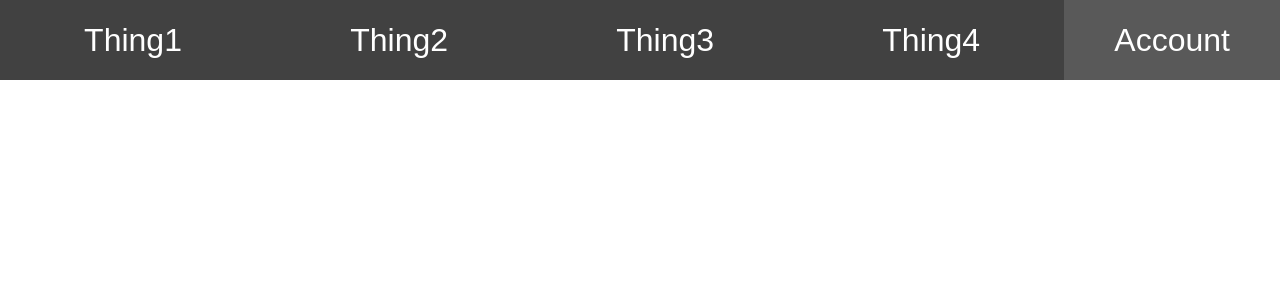
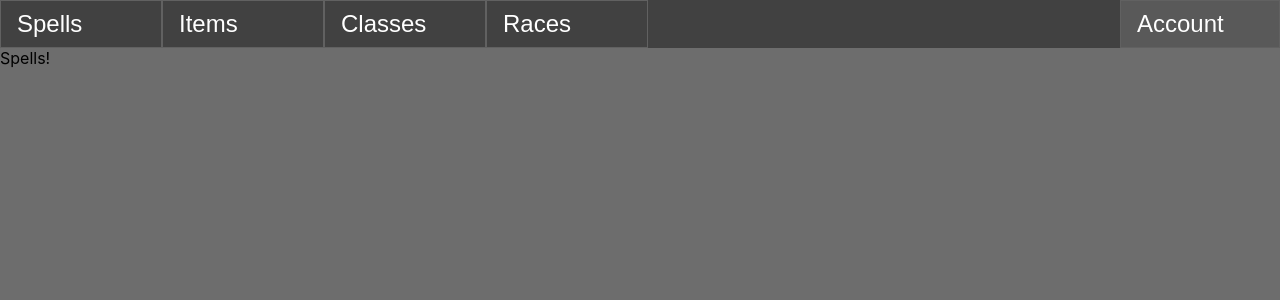
Before and after one commit to CodeBuddiesMT/spell-list, a React (Create React App) app: page /spells in a window 1280 px wide. Shown: the top 300 px of the page. Built offline with nearby package versions, Linux system fonts and the light colour scheme.

Commit message:
fix links in header, add routing to different pages

```diff
--- a/package.json
+++ b/package.json
@@ -10,7 +10,6 @@
     "react": "^17.0.2",
     "react-dom": "^17.0.2",
     "react-router": "^5.2.0",
-    "react-router-dom": "^5.2.0",
     "react-scripts": "4.0.3",
     "styled-components": "^5.3.0",
     "web-vitals": "^1.1.2"
--- a/src/App.js
+++ b/src/App.js
@@ -1,9 +1,8 @@
 import './styling/App.css';
-import Header from './components/header'
+
 function App() {
   return (
     <div className="App">
-        <Header/>
         <div className="content">
 
         </div>
--- a/src/components/buttons/HeaderButton.jsx
+++ b/src/components/buttons/HeaderButton.jsx
@@ -1,34 +1,41 @@
-import styled from 'styled-components';
-import React from 'react'
+import styled from "styled-components";
+import React from "react";
 
+const ButtonContainer = styled.div`
+  flex-grow: 1;
+  border: solid 1px;
+  border-color: transparent;
+  width: 100%;
+  max-width: 10rem;
+  border-color: #616161;
+  color: white;
+  transition: 0.3s;
+  &:hover {
+    border-color: #00000022;
+    color: black;
+  }
+`;
 const ButtonDiv = styled.button`
-    flex-grow: 1;
-    color: white;
-    background-color: transparent;
-    padding: 1rem;
-    font-size: 2rem;
-    border-radius: .25rem;
-    border: none;
-    margin: auto;
-    transition: 0.3s;
-    max-width: 10rem;
-    &:hover {
-        color: #000000;
-        border: solid;
-    }
+  position: relative;
+  top: 50%;
+  transform: translate(0, -50%);
+  color: inherit;
+  background-color: transparent;
+  padding: 1rem;
+  font-size: 1.5rem;
+  border-radius: 0.25rem;
+  border: none;
+  max-width: 10rem;
 `;
 
 const HeaderButton = (props) => {
+  const { children, handleClick } = props;
 
-    const {children, handleClick} = props
-
-    return(
-        <>
-            <ButtonDiv onClick={() => handleClick(children)}>
-                {children}
-            </ButtonDiv>
-        </>
-    );
-}
+  return (
+    <ButtonContainer>
+      <ButtonDiv onClick={() => handleClick(children)}>{children}</ButtonDiv>
+    </ButtonContainer>
+  );
+};
 
 export default HeaderButton;
--- a/src/components/header/index.jsx
+++ b/src/components/header/index.jsx
@@ -1,13 +1,15 @@
-import styled from 'styled-components';
-import { HeaderButton } from '../buttons';
+import styled from "styled-components";
+// import { HeaderButton } from '../buttons';
+import { HeaderLink } from "../links";
+
+import { Link } from "react-router-dom";
 
 const HeaderDiv = styled.div`
-    position: absolute;
   display: flex;
   flex-direction: row;
   top: 0%;
   width: 100%;
-    height: 5rem;
+  height: 3rem;
   background-color: #414141;
   font-size: 2rem;
 `;
@@ -23,40 +25,41 @@ const AccountDiv = styled.div`
   background-color: #595959;
   flex-grow: 1;
   font-size: 2rem;
+  max-width: 10rem;
 `;
 
+const StyledLink = styled(Link)`
+  text-decoration: none;
+  color: inherit;
+  &:focus,
+  &:hover,
+  &:visited,
+  &:link,
+  &:active {
+    text-decoration: none;
+  }
+`;
 
 const Header = (props) => {
-
   const handleClick = (params) => {
     console.log(`You clicked the ${params} button!`);
-    }
+  };
 
   return (
     <>
       <HeaderDiv>
         <ButtonsDiv>
-                    <HeaderButton handleClick={handleClick}>
-                        Thing1
-                    </HeaderButton>
-                    <HeaderButton handleClick={handleClick}>
-                        Thing2
-                    </HeaderButton>
-                    <HeaderButton handleClick={handleClick}>
-                        Thing3
-                    </HeaderButton>
-                    <HeaderButton handleClick={handleClick}>
-                        Thing4
-                    </HeaderButton>
+          <HeaderLink to="spells">Spells</HeaderLink>
+          <HeaderLink to="items">Items</HeaderLink>
+          <HeaderLink to="classes">Classes</HeaderLink>
+          <HeaderLink to="races">Races</HeaderLink>
         </ButtonsDiv>
         <AccountDiv>
-                    <HeaderButton handleClick={handleClick}>
-                        Account
-                    </HeaderButton>
+          <HeaderLink to="account">Account</HeaderLink>
         </AccountDiv>
       </HeaderDiv>
     </>
   );
-}
+};
 
 export default Header;
--- /dev/null
+++ b/src/components/links/HeaderLink.jsx
@@ -0,0 +1,64 @@
+// file: /components/LinkButton.jsx
+import React from "react";
+import PropTypes from "prop-types";
+import { withRouter } from "react-router";
+import styled from "styled-components";
+
+const ButtonContainer = styled.div`
+  flex-grow: 1;
+  border: solid 1px;
+  border-color: transparent;
+  width: 100%;
+  max-width: 10rem;
+  border-color: #616161;
+  color: white;
+  transition: 0.3s;
+  &:hover {
+    border-color: #00000022;
+    color: black;
+  }
+`;
+const ButtonDiv = styled.button`
+  position: relative;
+  top: 50%;
+  transform: translate(0, -50%);
+  color: inherit;
+  background-color: transparent;
+  padding: 1rem;
+  font-size: 1.5rem;
+  border-radius: 0.25rem;
+  border: none;
+  max-width: 10rem;
+`;
+
+const HeaderLink = (props) => {
+  const {
+    history,
+    location,
+    match,
+    staticContext,
+    to,
+    onClick,
+    // ⬆ filtering out props that `button` doesn’t know what to do with.
+    ...rest
+  } = props;
+  return (
+    <ButtonContainer
+      onClick={(event) => {
+        onClick && onClick(event);
+        history.push(to);
+      }}
+    >
+      <ButtonDiv
+        {...rest} // `children` is just another prop!
+      />
+    </ButtonContainer>
+  );
+};
+
+HeaderLink.propTypes = {
+  to: PropTypes.string.isRequired,
+  children: PropTypes.node.isRequired,
+};
+
+export default withRouter(HeaderLink);
--- /dev/null
+++ b/src/components/links/index.js
@@ -0,0 +1,3 @@
+import HeaderLink from './HeaderLink.jsx';
+
+export { HeaderLink };
--- a/src/index.js
+++ b/src/index.js
@@ -1,14 +1,38 @@
-import React from 'react';
-import ReactDOM from 'react-dom';
-import './styling/index.css';
-import App from './App';
-import reportWebVitals from './reportWebVitals';
+import React from "react";
+import ReactDOM from "react-dom";
+import "./styling/index.css";
+import App from "./App";
+import reportWebVitals from "./reportWebVitals";
+import { BrowserRouter, Route, Switch } from "react-router-dom";
+import Header from "./components/header";
 
+import styled from "styled-components";
+
+import Spells from "./views/spells";
+import Items from "./views/items";
+import Races from "./views/races";
+import Classes from "./views/classes";
+const Container = styled.div`
+  width: 100%;
+  height: 100%;
+  flex-direction: column;
+  background-color: #1c1c1c;
+`;
 ReactDOM.render(
   <React.StrictMode>
-    <App />
+    <BrowserRouter>
+      <Container>
+        <Header />
+        <Switch>
+          <Route path="/spells" component={Spells} />
+          <Route path="/items" component={Items} />
+          <Route path="/races" component={Races} />
+          <Route path="/classes" component={Classes} />
+        </Switch>
+      </Container>
+    </BrowserRouter>
   </React.StrictMode>,
-  document.getElementById('root')
+  document.getElementById("root")
 );
 
 // If you want to start measuring performance in your app, pass a function
--- a/src/styling/index.css
+++ b/src/styling/index.css
@@ -1,13 +1,20 @@
+html {
+  height: 100%;
+}
+
 body {
+  height: 100%;
   margin: 0;
-  font-family: -apple-system, BlinkMacSystemFont, 'Segoe UI', 'Roboto', 'Oxygen',
-    'Ubuntu', 'Cantarell', 'Fira Sans', 'Droid Sans', 'Helvetica Neue',
+  font-family: -apple-system, BlinkMacSystemFont, "Segoe UI", "Roboto", "Oxygen",
+    "Ubuntu", "Cantarell", "Fira Sans", "Droid Sans", "Helvetica Neue",
     sans-serif;
   -webkit-font-smoothing: antialiased;
   -moz-osx-font-smoothing: grayscale;
 }
-
+#root {
+  height: 100%;
+}
 code {
-  font-family: source-code-pro, Menlo, Monaco, Consolas, 'Courier New',
+  font-family: source-code-pro, Menlo, Monaco, Consolas, "Courier New",
     monospace;
 }
--- /dev/null
+++ b/src/views/classes/index.jsx
@@ -0,0 +1,11 @@
+import styled from "styled-components";
+const Container = styled.div`
+  width: 100%;
+  height: 100%;
+  background-color: #6d6d6d;
+`;
+const Items = (props) => {
+  return <Container>Classes!</Container>;
+};
+
+export default Items;
--- /dev/null
+++ b/src/views/items/index.jsx
@@ -0,0 +1,11 @@
+import styled from "styled-components";
+const Container = styled.div`
+  width: 100%;
+  height: 100%;
+  background-color: #6d6d6d;
+`;
+const Items = (props) => {
+  return <Container>Items!</Container>;
+};
+
+export default Items;
--- /dev/null
+++ b/src/views/races/index.jsx
@@ -0,0 +1,11 @@
+import styled from "styled-components";
+const Container = styled.div`
+  width: 100%;
+  height: 100%;
+  background-color: #6d6d6d;
+`;
+const Items = (props) => {
+  return <Container>Races!</Container>;
+};
+
+export default Items;
--- /dev/null
+++ b/src/views/spells/index.jsx
@@ -0,0 +1,11 @@
+import styled from "styled-components";
+const Container = styled.div`
+  width: 100%;
+  height: 100%;
+  background-color: #6d6d6d;
+`;
+const Spells = (props) => {
+  return <Container>Spells!</Container>;
+};
+
+export default Spells;
```
Also changed, not shown: 1 other file (tests, documents, lock files or other folders). Lines whose indentation alone changed are shown as unchanged.
